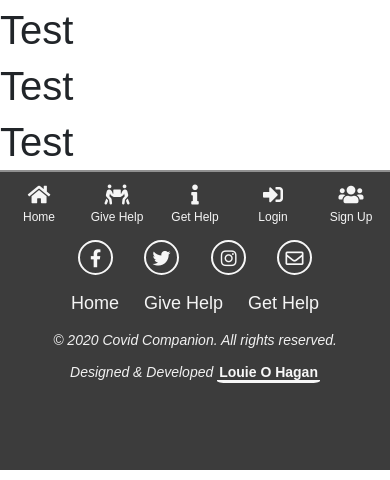
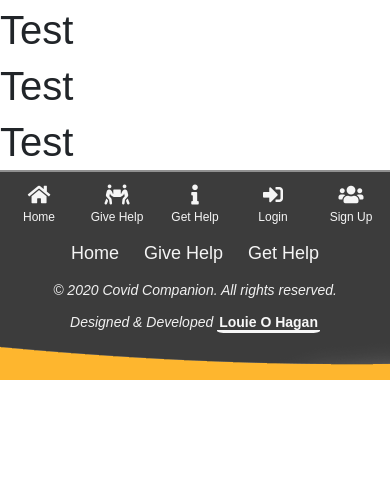
Before and after one commit to LouieOHagan/Covid-Companion-Website, a Flask app: page / in a window 390 px wide. Shown: the part 612-1092 px from the top of the page. After the commit the page ends 992 px from the top, so only its background shows below. Run offline with Flask 2, Linux system fonts and the light colour scheme; some libraries are stand-ins or nearby versions.

Commit message:
Style: Adjusted footer style to keep orange curve img in at bottom to give extra bit of colour on the page on small devices

```diff
--- a/static/css/style.css
+++ b/static/css/style.css
@@ -226,10 +226,10 @@ body {
 /* Active for screen sizes under 768px */
 @media (max-width: 768px) {
     .footer-base {
-        height: 250px;
-        background: #3c3c3c;
+        height: 210px;
+        /* background: #3c3c3c; */
         position: relative;
-        bottom: 10px;
+        bottom: 60px;
     }
 }
 
@@ -263,7 +263,7 @@ body {
 /* Active for screen sizes under 292px */
 @media (max-width:292px) {
     .footer-base {
-        height: 270px;
+        height: 230px;
     }
 
     .connect-icons li {
--- a/templates/base.html
+++ b/templates/base.html
@@ -158,5 +158,7 @@
         </div>
     </footer>
     <!-- / .Footer -->
+
+    <script src="https://stackpath.bootstrapcdn.com/bootstrap/4.4.1/js/bootstrap.min.js" integrity="sha384-wfSDF2E50Y2D1uUdj0O3uMBJnjuUD4Ih7YwaYd1iqfktj0Uod8GCExl3Og8ifwB6" crossorigin="anonymous"></script>
 </body>
 </html>
```
